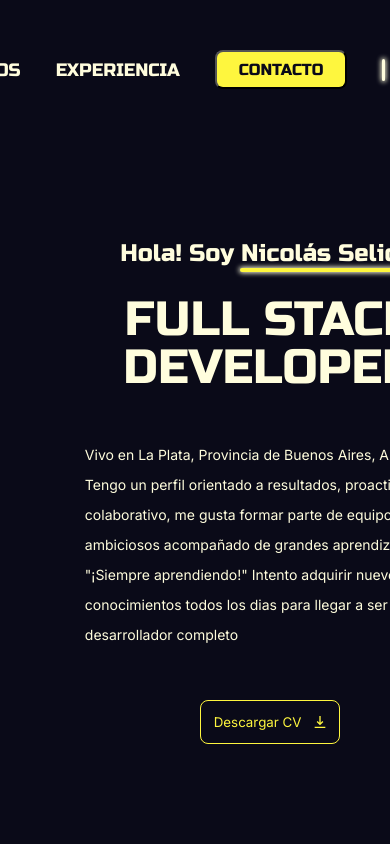
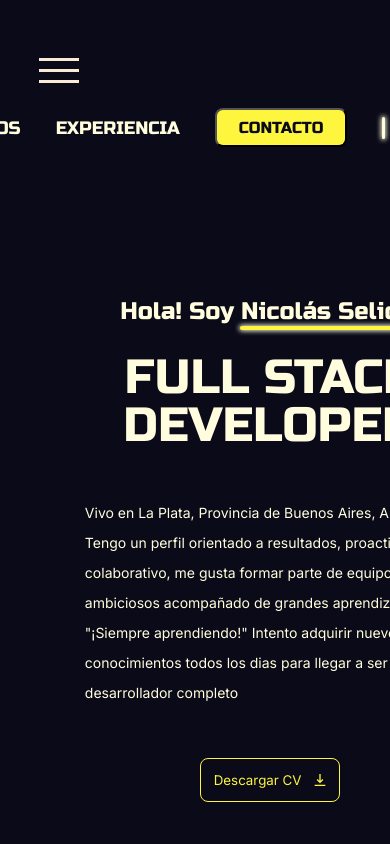
Before and after one commit to nico-slk/portfolio, a React (Vite) app: page / in a window 390 px wide. Shown: the top 844 px of the page. Built offline with nearby package versions, Linux system fonts and the light colour scheme; no server answers; the database is empty.

Commit message:
Hamburger menu implementation

```diff
--- a/index.html
+++ b/index.html
@@ -1,17 +1,22 @@
 <!DOCTYPE html>
 <html lang="en">
+
 <head>
   <meta charset="UTF-8" />
-    <link rel="icon" type="image/svg+xml" href="/react.svg" />
+  <link rel="icon" type="image/svg+xml" href="/circle.svg" />
   <meta name="viewport" content="width=device-width, initial-scale=1.0" />
-    <link rel="preconnect" href="https://fonts.googleapis.com"><link rel="preconnect" href="https://fonts.googleapis.com">
+  <link rel="preconnect" href="https://fonts.googleapis.com">
+  <link rel="preconnect" href="https://fonts.googleapis.com">
   <link rel="preconnect" href="https://fonts.gstatic.com" crossorigin>
-    <link href="https://fonts.googleapis.com/css2?family=Inter:wght@100;400&family=Russo+One&display=swap" rel="stylesheet">
+  <link href="https://fonts.googleapis.com/css2?family=Inter:wght@100;400&family=Russo+One&display=swap"
+    rel="stylesheet">
   <script src="https://kit.fontawesome.com/070bf144aa.js" crossorigin="anonymous"></script>
   <title>Nicolas Selicki Portfolio</title>
 </head>
+
 <body>
   <div id="root"></div>
   <script type="module" src="src/main.tsx"></script>
 </body>
+
 </html>
--- a/src/components/nav/NavBar.tsx
+++ b/src/components/nav/NavBar.tsx
@@ -14,9 +14,19 @@ const NavBar = ({
     contact: '',
     language: ''
   })
+  const [isOpen, setIsOpen] = useState<boolean>(false)
   const handleNavigation = (selector: string): void => {
     const element = document.querySelector<HTMLElement>(selector);
     if (element !== null) window.scroll(0, element?.offsetTop)
+  }
+
+  const switchBurger = (): void => {
+    if (!isOpen) {
+      setIsOpen(true)
+    } else {
+      setIsOpen(false)
+    }
+    console.log(isOpen);
   }
 
   const handleLanguageChange = (): void => {
@@ -43,11 +53,18 @@ const NavBar = ({
   useEffect(() => {
     getLanguage()
     handleLanguageChange()
-  }, [getLanguage, languages])
+    console.log(isOpen);
+  }, [getLanguage, languages, setIsOpen])
 
   return (
-    <nav className="navbar borderSolid">
-      <ul className="navbar__ul">
+    <nav className="navbar">
+      <div className='burger' onClick={switchBurger}>
+        <span></span>
+        <span></span>
+        <span></span>
+      </div>
+      {/* <ul className="navbar__ul deployed_nav"> */}
+      <ul className={`navbar__ul ${!setIsOpen && 'not_deployed_nav'}`}>
         <li className="navbar--item" onClick={(): void => { handleNavigation('#project') }}>{lang.project}</li>
         <li className="navbar--item" onClick={(): void => { handleNavigation('#experience') }}>{lang.experience}</li>
         <li className="navbar--item" onClick={(): void => { handleNavigation('#contact') }}>
--- a/src/styles/_contact.scss
+++ b/src/styles/_contact.scss
@@ -1,7 +1,7 @@
 .contact {
     display: grid;
     grid-template-columns: repeat(14, 1fr);
-    margin: 25px 0 0 0;
+    margin: 150px 0 0 0;
     grid-column: 1/14;
 
     &__titleBox {
--- a/src/styles/_experience.scss
+++ b/src/styles/_experience.scss
@@ -1,6 +1,6 @@
 .experience {
     display: grid;
-    margin: 265px 0;
+    margin: 150px 0 0 0;
     grid-column: 2/14;
 
     &__titleBox {
--- a/src/styles/_navbar.scss
+++ b/src/styles/_navbar.scss
@@ -48,8 +48,40 @@
 
 @include media-up(lweb) {}
 
-@include media-up(web) {}
+@include media-up(web) {
+    .navbar {
+        .burger>span {
+            background-color: antiquewhite;
+            display: block;
+            width: 40px;
+            height: 3px;
+        }
 
-@include media-up(tablet) {}
+        .not_deployed_nav {
+            display: none;
+        }
+    }
+}
+
+@include media-up(tablet) {
+    .navbar {
+        .burger {
+            height: 50px;
+        }
+
+        .burger>span {
+            background-color: antiquewhite;
+            display: block;
+            width: 40px;
+            height: 3px;
+            margin-top: 8px;
+            margin-bottom: 4px;
+        }
+
+        .not_deployed_nav {
+            display: none;
+        }
+    }
+}
 
 @include media-up(mobile) {}
```
Also changed, not shown: public/circle.svg (added). Lines whose indentation alone changed are shown as unchanged.
